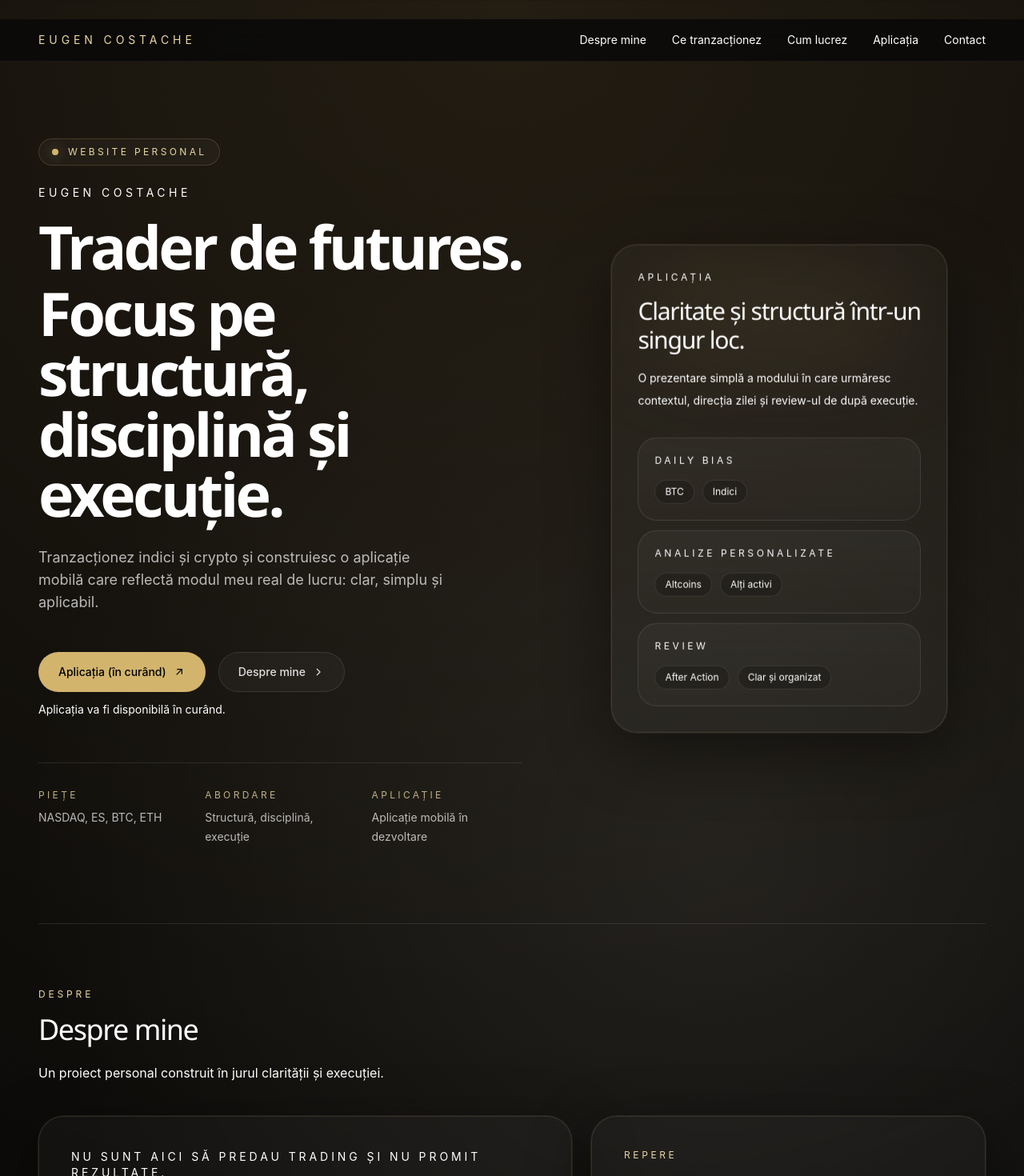
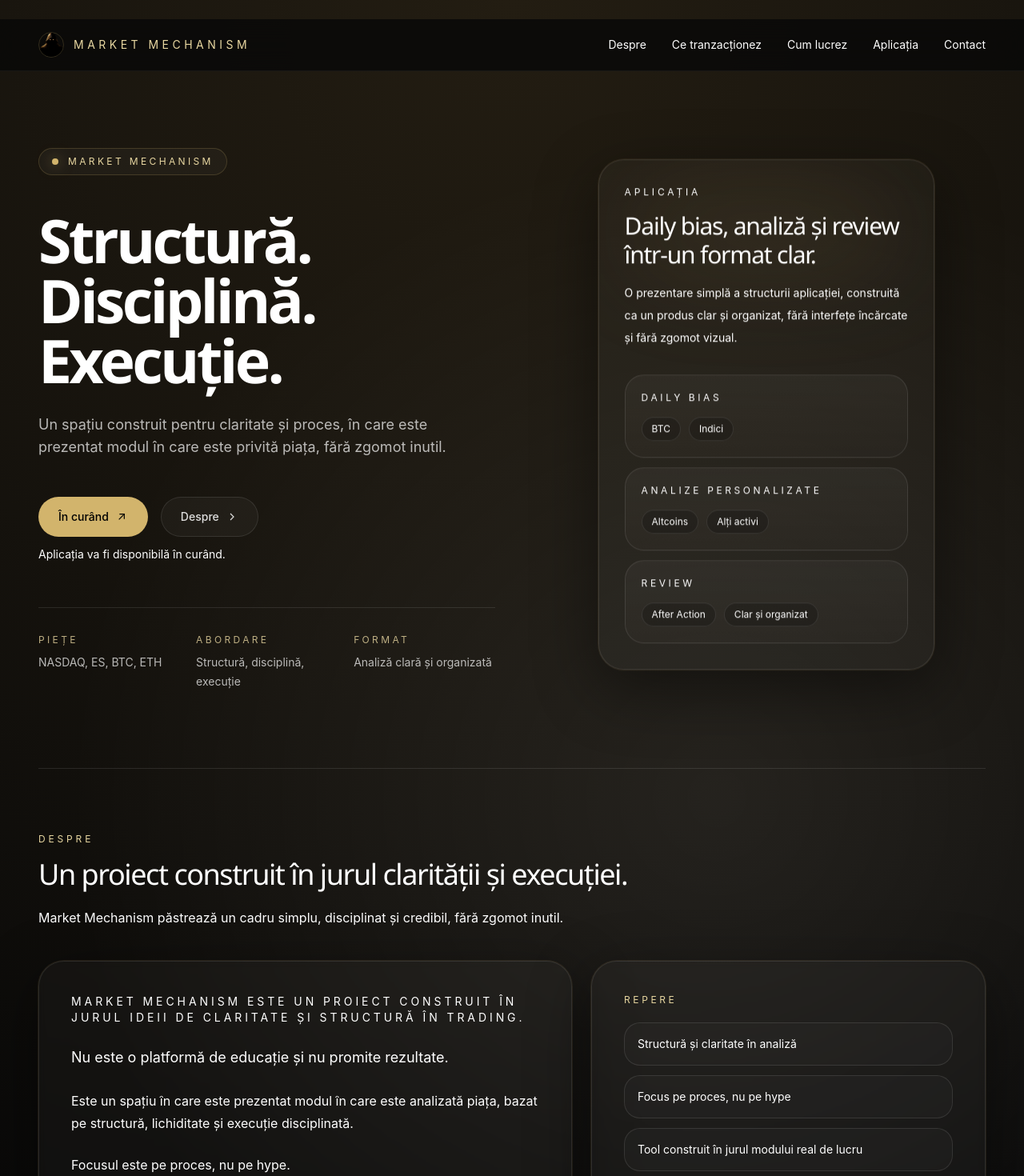
Before and after one commit to imeugenc/eugen-website, a Next.js app: page / in a window 1280 px wide. Shown: the top 1470 px of the page at 80% size. Built offline with nearby package versions, Linux system fonts and the light colour scheme.

Commit message:
Rebrand site to Market Mechanism

```diff
--- a/app/layout.tsx
+++ b/app/layout.tsx
@@ -2,10 +2,13 @@
 import "./globals.css";
 
 export const metadata: Metadata = {
-  title: "Eugen Costache | Trader & Builder",
+  title: "Market Mechanism",
   description:
-    "A premium personal website for Eugen Costache, presenting his trading perspective and mobile app in a clean, professional format.",
-  metadataBase: new URL("https://example.vercel.app")
+    "Market Mechanism este un proiect construit în jurul clarității, structurii și execuției, prezentat într-un format premium și minimalist.",
+  metadataBase: new URL("https://example.vercel.app"),
+  icons: {
+    icon: "/icon.png"
+  }
 };
 
 export default function RootLayout({
@@ -14,7 +17,7 @@
   children: React.ReactNode;
 }>) {
   return (
-    <html lang="en">
+    <html lang="ro">
       <body>{children}</body>
     </html>
   );
--- a/app/page.tsx
+++ b/app/page.tsx
@@ -1,4 +1,5 @@
-import { ArrowUpRight, ChevronRight, Mail, Play, Smartphone } from "@/components/icons";
+import Image from "next/image";
+import { ArrowUpRight, ChevronRight, Mail, Play } from "@/components/icons";
 import { SectionHeading } from "@/components/section-heading";
 import {
   aboutHighlights,
@@ -26,12 +27,21 @@
       <div className="relative mx-auto flex min-h-screen max-w-7xl flex-col px-6 pb-12 pt-6 sm:px-8 lg:px-12">
         <header className="sticky top-0 z-30 -mx-6 border-b border-white/5 bg-canvas/80 px-6 py-4 backdrop-blur-xl sm:-mx-8 sm:px-8 lg:-mx-12 lg:px-12">
           <div className="mx-auto flex max-w-7xl items-center justify-between">
-            <a href="#top" className="text-sm uppercase tracking-[0.35em] text-gold-200">
-              Eugen Costache
+            <a href="#top" className="flex items-center gap-3">
+              <Image
+                src="/market-mechanism-mark.png"
+                alt="Market Mechanism"
+                width={34}
+                height={34}
+                className="h-8 w-8 rounded-full border border-gold-300/20 object-cover"
+              />
+              <span className="text-sm uppercase tracking-[0.32em] text-gold-200">
+                Market Mechanism
+              </span>
             </a>
             <nav className="hidden items-center gap-8 text-sm text-white/72 md:flex">
               <a href="#about" className="transition hover:text-white">
-                Despre mine
+                Despre
               </a>
               <a href="#markets" className="transition hover:text-white">
                 Ce tranzacționez
@@ -51,31 +61,27 @@
 
         <section
           id="top"
-          className="grid flex-1 items-center gap-16 py-16 md:py-20 lg:grid-cols-[1.08fr_0.92fr] lg:gap-16 lg:py-24"
+          className="grid flex-1 items-center gap-16 py-16 md:py-20 lg:grid-cols-[1.02fr_0.98fr] lg:gap-16 lg:py-24"
         >
           <div className="max-w-2xl animate-rise opacity-0 [animation-delay:120ms] [animation-fill-mode:forwards]">
             <div className="mb-6 inline-flex items-center gap-3 rounded-full border border-gold-300/20 bg-white/[0.03] px-4 py-2 text-xs uppercase tracking-[0.28em] text-gold-200">
               <span className="h-2 w-2 rounded-full bg-gold-300 shadow-[0_0_18px_rgba(210,180,108,0.7)]" />
-              Website personal
+              Market Mechanism
             </div>
-            <p className="text-sm uppercase tracking-[0.32em] text-white/42">Eugen Costache</p>
             <h1 className="mt-5 max-w-2xl text-5xl font-semibold leading-[0.95] tracking-[-0.05em] text-white sm:text-6xl lg:text-[4.7rem]">
-              Trader de futures.
-              <span className="mt-2 block text-white/92">
-                Focus pe structură, disciplină și execuție.
-              </span>
+              Structură. Disciplină. Execuție.
             </h1>
             <p className="mt-7 max-w-lg text-base leading-7 text-white/70 sm:text-lg">
-              Tranzacționez indici și crypto și construiesc o aplicație mobilă care reflectă modul
-              meu real de lucru: clar, simplu și aplicabil.
+              Un spațiu construit pentru claritate și proces, în care este prezentat modul în care
+              este privită piața, fără zgomot inutil.
             </p>
             <div className="mt-12 flex flex-col gap-4 sm:flex-row">
               <a href={appLinks.open} className="button-primary">
-                Aplicația (în curând)
+                În curând
                 <ArrowUpRight />
               </a>
               <a href={appLinks.about} className="button-secondary">
-                Despre mine
+                Despre
                 <ChevronRight />
               </a>
             </div>
@@ -84,7 +90,7 @@
               {[
                 ["Piețe", "NASDAQ, ES, BTC, ETH"],
                 ["Abordare", "Structură, disciplină, execuție"],
-                ["Aplicație", "Aplicație mobilă în dezvoltare"]
+                ["Format", "Analiză clară și organizată"]
               ].map(([label, value]) => (
                 <div key={label}>
                   <p className="text-xs uppercase tracking-[0.28em] text-gold-200/80">{label}</p>
@@ -101,11 +107,11 @@
               <div className="relative">
                 <p className="text-xs uppercase tracking-[0.32em] text-gold-200/82">Aplicația</p>
                 <h3 className="mt-4 text-3xl font-medium tracking-[-0.04em] text-white">
-                  Claritate și structură într-un singur loc.
+                  Daily bias, analiză și review într-un format clar.
                 </h3>
                 <p className="mt-4 max-w-sm text-sm leading-7 text-white/62">
-                  O prezentare simplă a modului în care urmăresc contextul, direcția zilei și
-                  review-ul de după execuție.
+                  O prezentare simplă a structurii aplicației, construită ca un produs clar și
+                  organizat, fără interfețe încărcate și fără zgomot vizual.
                 </p>
                 <div className="mt-8 grid gap-3">
                   {appCards.map((card) => (
@@ -137,30 +143,24 @@
         <section id="about" className="section-shell">
           <SectionHeading
             eyebrow="Despre"
-            title="Despre mine"
-            description="Un proiect personal construit în jurul clarității și execuției."
+            title="Un proiect construit în jurul clarității și execuției."
+            description="Market Mechanism păstrează un cadru simplu, disciplinat și credibil, fără zgomot inutil."
           />
           <div className="grid gap-6 lg:grid-cols-[1.15fr_0.85fr]">
             <div className="panel p-8 sm:p-10">
               <p className="text-sm uppercase tracking-[0.28em] text-gold-200/82">
-                Nu sunt aici să predau trading și nu promit rezultate.
+                Market Mechanism este un proiect construit în jurul ideii de claritate și structură
+                în trading.
               </p>
               <p className="mt-6 text-lg leading-8 text-white/78">
-                Sunt trader de futures și crypto, iar focusul meu este pe structură, disciplină și
-                execuție constantă.
+                Nu este o platformă de educație și nu promite rezultate.
               </p>
               <p className="mt-6 text-base leading-7 text-white/62">
-                Lucrez în principal pe indici pentru intraday și urmăresc activ BTC, ETH și alte
-                altcoins în funcție de context.
+                Este un spațiu în care este prezentat modul în care este analizată piața, bazat pe
+                structură, lichiditate și execuție disciplinată.
               </p>
               <p className="mt-6 text-base leading-7 text-white/62">
-                Folosesc concepte precum market structure, lichiditate, ICT / SMC, footprint și
-                volume profile pentru a înțelege mai bine contextul și reacțiile pieței.
-              </p>
-              <p className="mt-6 text-base leading-7 text-white/62">
-                Aplicația pe care o dezvolt este construită în jurul modului meu real de lucru: un
-                spațiu simplu și organizat, prin care vreau să împărtășesc modul în care văd eu
-                piața, într-un mod clar și fără zgomot inutil.
+                Focusul este pe proces, nu pe hype.
               </p>
             </div>
 
@@ -178,21 +178,17 @@
                   ))}
                 </ul>
                 <p className="mt-8 text-xs uppercase tracking-[0.3em] text-gold-200">Concepte</p>
-                <div className="mt-4 flex flex-wrap gap-2">
+                <div className="mt-4 flex flex-wrap gap-2.5">
                   {tradingConcepts.map((concept) => (
                     <span
                       key={concept}
-                      className="rounded-full border border-white/10 bg-white/[0.03] px-3 py-2 text-xs text-white/64"
+                      className="rounded-full border border-gold-300/14 bg-white/[0.035] px-3.5 py-2 text-xs tracking-[0.04em] text-white/72"
                     >
                       {concept}
                     </span>
                   ))}
                 </div>
               </div>
-              <a href="#app" className="mt-10 inline-flex items-center gap-2 text-sm text-gold-200">
-                Vezi aplicația
-                <ArrowUpRight />
-              </a>
             </div>
           </div>
         </section>
@@ -248,11 +244,11 @@
             </div>
             <div className="panel p-8 sm:p-10">
               <p className="text-lg leading-8 text-white/78">
-                Obiectivul meu nu este să am dreptate de fiecare dată, ci să execut corect,
-                constant și disciplinat.
+                Obiectivul nu este să existe dreptate de fiecare dată, ci execuție corectă,
+                constantă și disciplinată.
               </p>
               <p className="mt-6 text-base leading-7 text-white/62">
-                Tradingul pentru mine este un proces bazat pe disciplină, nu un shortcut.
+                Tradingul este un proces bazat pe disciplină, nu un shortcut.
               </p>
             </div>
           </div>
@@ -266,16 +262,10 @@
           />
           <div className="grid gap-8 lg:grid-cols-[0.92fr_1.08fr] lg:items-start lg:gap-14">
             <div className="panel p-8 sm:p-10">
-              <div className="inline-flex items-center gap-3 rounded-full border border-gold-300/20 bg-gold-300/8 px-4 py-2 text-xs uppercase tracking-[0.25em] text-gold-200">
-                <Smartphone />
-                Gândită pentru mobil
-              </div>
-              <h3 className="mt-8 max-w-xl text-3xl font-medium tracking-[-0.04em] text-white sm:text-4xl">
-                Un tool construit pentru claritate, structură și execuție.
-              </h3>
               <p className="mt-6 max-w-lg text-base leading-7 text-white/68">
-                Aplicația reflectă modul meu real de lucru și este construită ca un spațiu simplu
-                și organizat, prin care împărtășesc modul în care văd eu piața.
+                Aplicația reflectă modul de lucru din spatele acestui proiect și este construită ca
+                un spațiu simplu și organizat, prin care este prezentat modul în care este privită
+                piața.
               </p>
               <p className="mt-6 max-w-lg text-base leading-7 text-white/62">
                 Nu este o aplicație de semnale și nu promite rezultate.
@@ -308,7 +298,7 @@
                   ))}
                 </ul>
               </div>
-              <div className="mt-10 flex flex-wrap gap-3">
+              <div className="mt-10 flex flex-wrap gap-4">
                 <a href={appLinks.open} className="button-primary">
                   În curând
                   <ArrowUpRight />
@@ -316,7 +306,7 @@
                 <a
                   href={appLinks.appStore}
                   aria-disabled="true"
-                  className="button-secondary cursor-default opacity-55"
+                  className="button-secondary cursor-default opacity-50"
                 >
                   App Store
                   <Play />
@@ -324,7 +314,7 @@
                 <a
                   href={appLinks.googlePlay}
                   aria-disabled="true"
-                  className="button-secondary cursor-default opacity-55"
+                  className="button-secondary cursor-default opacity-50"
                 >
                   Google Play
                   <Play />
@@ -394,6 +384,26 @@
             </div>
           </div>
         </section>
+
+        <footer className="border-t border-white/6 py-8">
+          <div className="flex flex-col items-start justify-between gap-4 sm:flex-row sm:items-center">
+            <div className="flex items-center gap-3">
+              <Image
+                src="/market-mechanism-mark.png"
+                alt="Market Mechanism"
+                width={28}
+                height={28}
+                className="h-7 w-7 rounded-full border border-gold-300/20 object-cover"
+              />
+              <span className="text-xs uppercase tracking-[0.28em] text-white/46">
+                Market Mechanism
+              </span>
+            </div>
+            <p className="text-xs uppercase tracking-[0.24em] text-white/32">
+              Claritate. Structură. Execuție.
+            </p>
+          </div>
+        </footer>
       </div>
     </main>
   );
--- a/components/site-data.ts
+++ b/components/site-data.ts
@@ -61,7 +61,7 @@
 ] as const;
 
 export const aboutHighlights = [
-  "Trader de futures și crypto",
+  "Structură și claritate în analiză",
   "Focus pe proces, nu pe hype",
-  "Aplicație construită în jurul workflow-ului meu real"
+  "Tool construit în jurul modului real de lucru"
 ] as const;
```
Also changed, not shown: app/icon.png (added), public/market-mechanism-mark.png (added).
